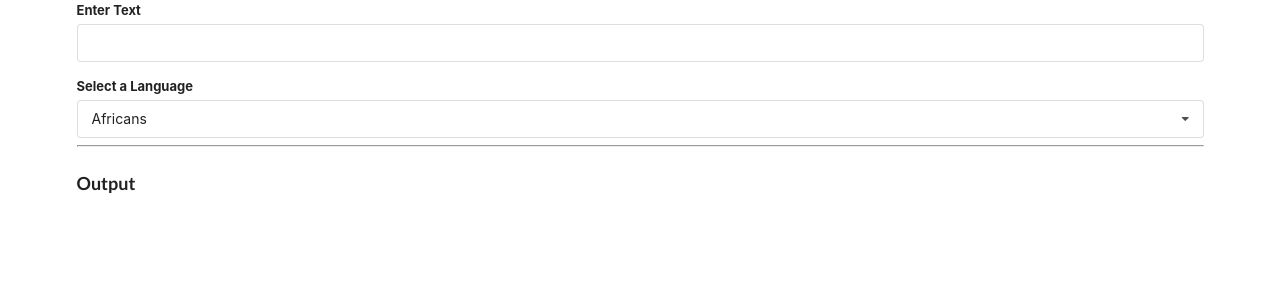
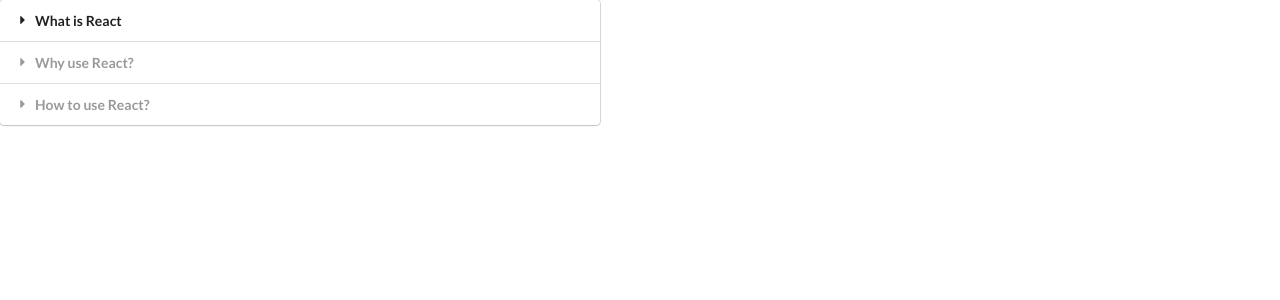
Before and after one commit to ankitt01/Widgets, a React (Create React App) app: page / in a window 1280 px wide. Shown: the top 300 px of the page. Built offline with nearby package versions, Linux system fonts and the light colour scheme; no server answers.

Commit message:
Building a Route component

```diff
--- a/src/App.js
+++ b/src/App.js
@@ -4,7 +4,7 @@
 import Search from './components/Search'
 import Dropdown from './components/Dropdown'
 import Translate from './components/Translate'
-
+import Route from './components/Route'
 
 const items = [
   {
@@ -46,10 +46,19 @@
 
   return (
     <div className="App">
-      {/* <Accordian items = {items} /> */}
-      {/* <Search /> */}
-      {/* <Dropdown options={options} selected={selected} onSelectedChange = {setSelected} /> */}
-      <Translate />
+
+      <Route path="/">
+        <Accordian items={items} />
+      </Route>
+      <Route path="/list">
+        <Search />
+      </Route>
+      <Route path="/dropdown">
+        <Dropdown label="Select a color" options={options} selected={selected} onSelectedChange={setSelected}/>
+      </Route>
+      <Route path="/translate">
+        <Translate />
+      </Route>
     </div>
   );
 }
--- /dev/null
+++ b/src/components/Route.js
@@ -0,0 +1,9 @@
+import React from 'react'
+
+const Route = ({ path, children }) => {
+    return (
+        window.location.pathname === path ? children : null
+    )
+}
+
+export default Route;
```
